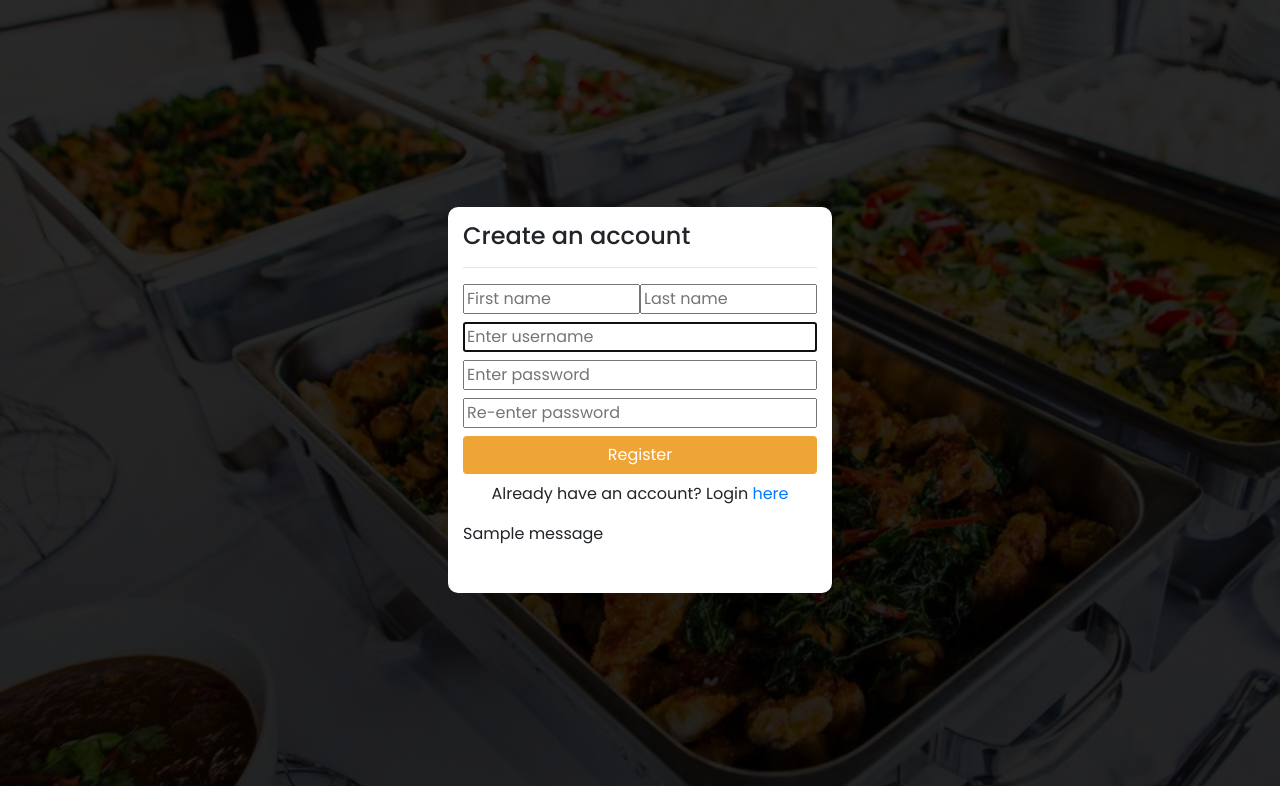
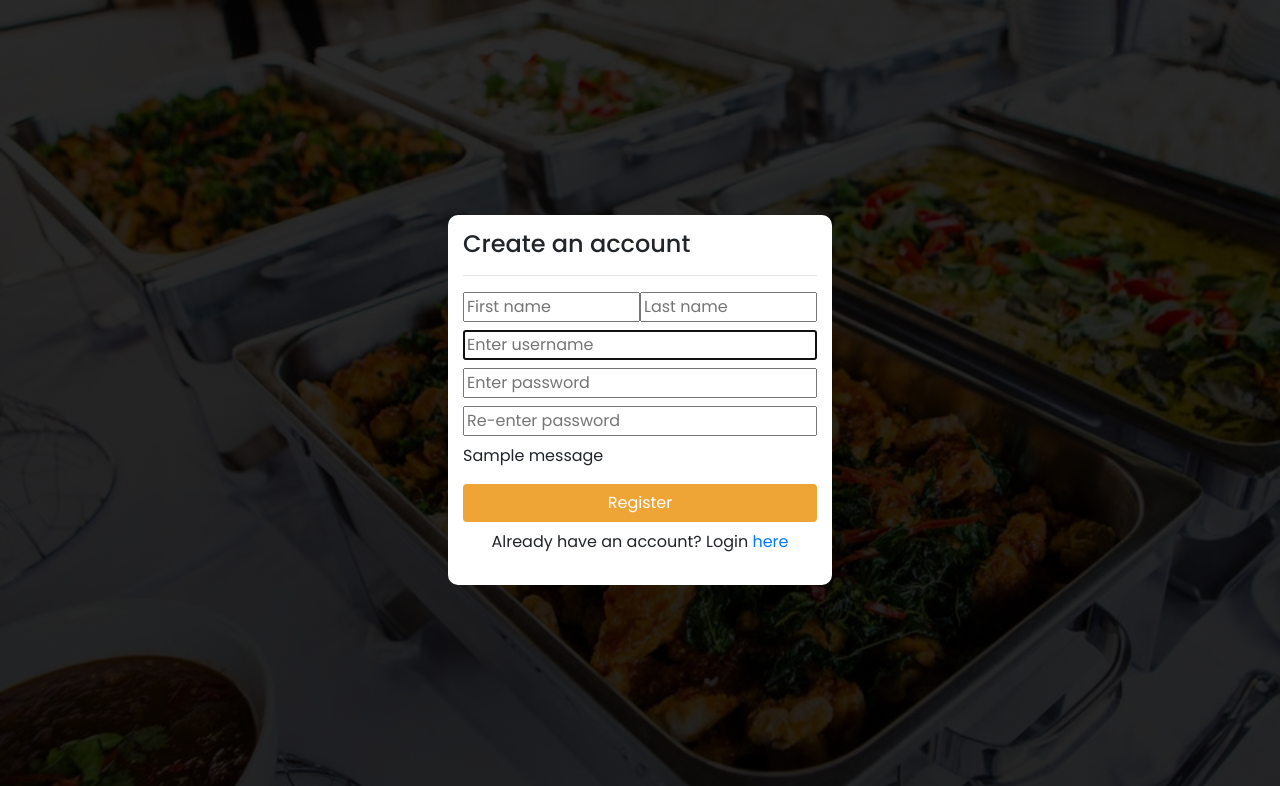
Before and after one commit to justine-135/Tupc-Ecafeteria-Django-ver, a Django app: page /registration/ in a window 1280 px wide. Shown: the top 786 px of the page. Run offline with Django 3.2, Linux system fonts and the light colour scheme; tables that the repository leaves empty hold one stand-in row (values such as "Sample post"); one stand-in notice (Sample message) is shown; some libraries are stand-ins or nearby versions.

Commit message:
edited message to class

```diff
--- a/canteensystem/templates/accounts/registration.html
+++ b/canteensystem/templates/accounts/registration.html
@@ -51,12 +51,12 @@
           {{form.first_name}} {{form.last_name}}
         </div>
         {{form.username}} {{form.password1}} {{form.password2}}
+        {% for message in messages %}
+          <p class="msg">{{message}}</p>
+        {% endfor %}
         <input class="btn btn-register mb-2" type="submit" value="Register" />
         <p class="text-center">
           Already have an account? Login <a href="{% url 'login' %}">here</a>
-          {% for message in messages %}
-            <p id="msg">{{message}}</p>
-          {% endfor %}
         </p>
       </form>
     </section>
```
